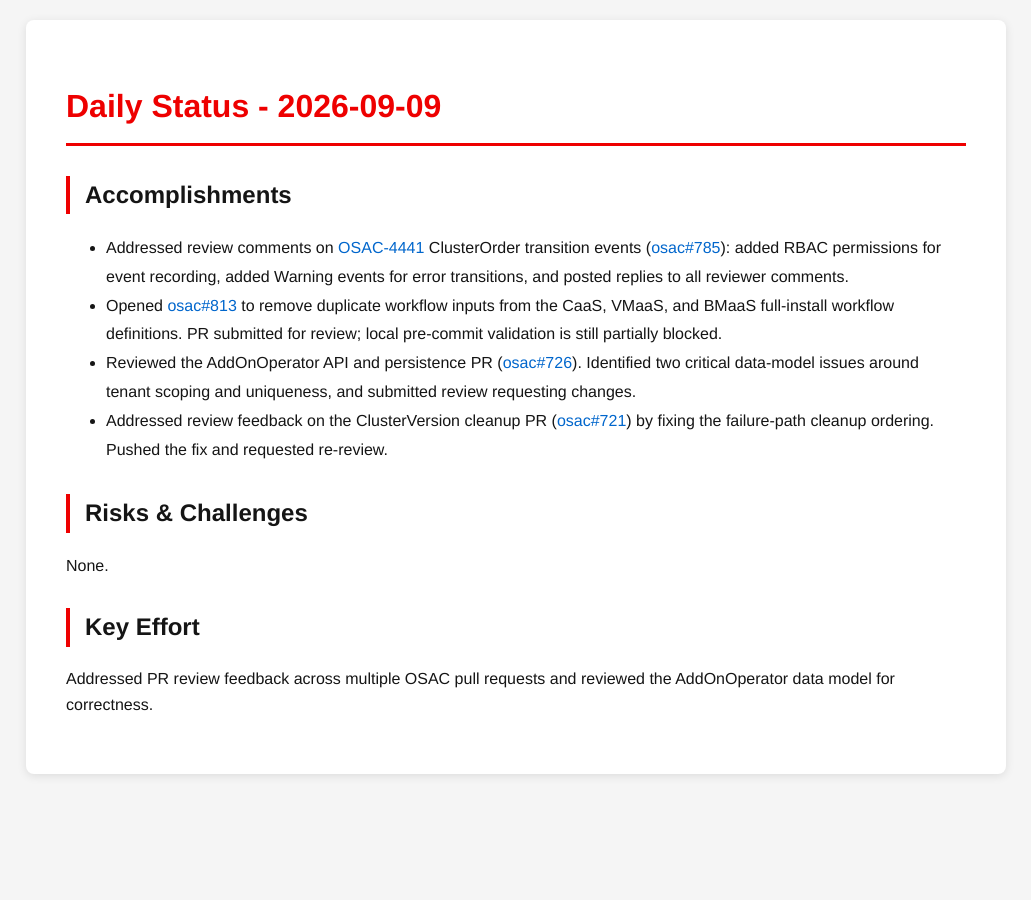
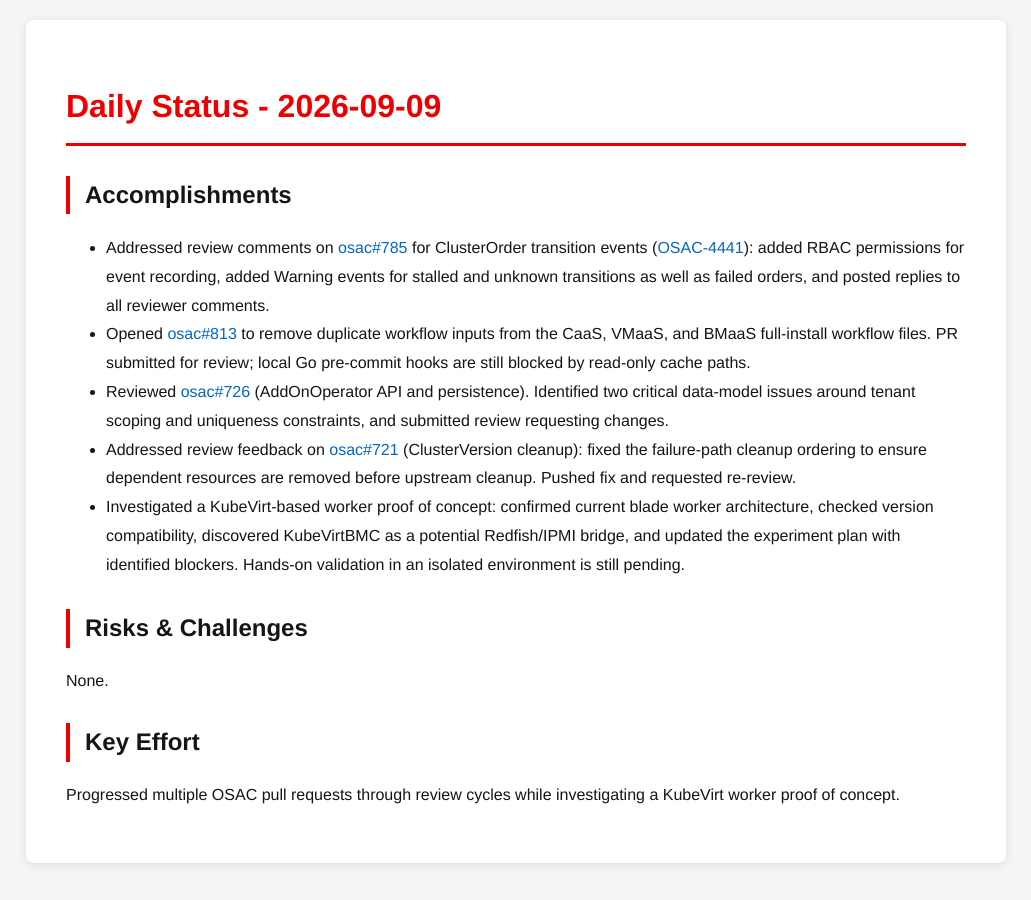
Before and after one commit to tzvatot/daily-status, a Jekyll site: the page built from 2026-09-09.md, in a window 1280 px wide. Shown: the whole page, without its empty margins (124-1155 px from the left). Built offline with Jekyll 4.4.1, drawn with Linux system fonts in a browser that asks for light colours.

Commit message:
Daily status update - 2026-09-09

```diff
--- a/2026-09-09.md
+++ b/2026-09-09.md
@@ -7,13 +7,14 @@
 # Daily Status - 2026-09-09
 
 ## Accomplishments
-- Addressed review comments on [OSAC-4441](https://redhat.atlassian.net/browse/OSAC-4441) ClusterOrder transition events ([osac#785](https://github.com/osac-project/osac/pull/785)): added RBAC permissions for event recording, added Warning events for error transitions, and posted replies to all reviewer comments.
-- Opened [osac#813](https://github.com/osac-project/osac/pull/813) to remove duplicate workflow inputs from the CaaS, VMaaS, and BMaaS full-install workflow definitions. PR submitted for review; local pre-commit validation is still partially blocked.
-- Reviewed the AddOnOperator API and persistence PR ([osac#726](https://github.com/osac-project/osac/pull/726)). Identified two critical data-model issues around tenant scoping and uniqueness, and submitted review requesting changes.
-- Addressed review feedback on the ClusterVersion cleanup PR ([osac#721](https://github.com/osac-project/osac/pull/721)) by fixing the failure-path cleanup ordering. Pushed the fix and requested re-review.
+- Addressed review comments on [osac#785](https://github.com/osac-project/osac/pull/785) for ClusterOrder transition events ([OSAC-4441](https://redhat.atlassian.net/browse/OSAC-4441)): added RBAC permissions for event recording, added Warning events for stalled and unknown transitions as well as failed orders, and posted replies to all reviewer comments.
+- Opened [osac#813](https://github.com/osac-project/osac/pull/813) to remove duplicate workflow inputs from the CaaS, VMaaS, and BMaaS full-install workflow files. PR submitted for review; local Go pre-commit hooks are still blocked by read-only cache paths.
+- Reviewed [osac#726](https://github.com/osac-project/osac/pull/726) (AddOnOperator API and persistence). Identified two critical data-model issues around tenant scoping and uniqueness constraints, and submitted review requesting changes.
+- Addressed review feedback on [osac#721](https://github.com/osac-project/osac/pull/721) (ClusterVersion cleanup): fixed the failure-path cleanup ordering to ensure dependent resources are removed before upstream cleanup. Pushed fix and requested re-review.
+- Investigated a KubeVirt-based worker proof of concept: confirmed current blade worker architecture, checked version compatibility, discovered KubeVirtBMC as a potential Redfish/IPMI bridge, and updated the experiment plan with identified blockers. Hands-on validation in an isolated environment is still pending.
 
 ## Risks & Challenges
 None.
 
 ## Key Effort
-Addressed PR review feedback across multiple OSAC pull requests and reviewed the AddOnOperator data model for correctness.
+Progressed multiple OSAC pull requests through review cycles while investigating a KubeVirt worker proof of concept.
```
